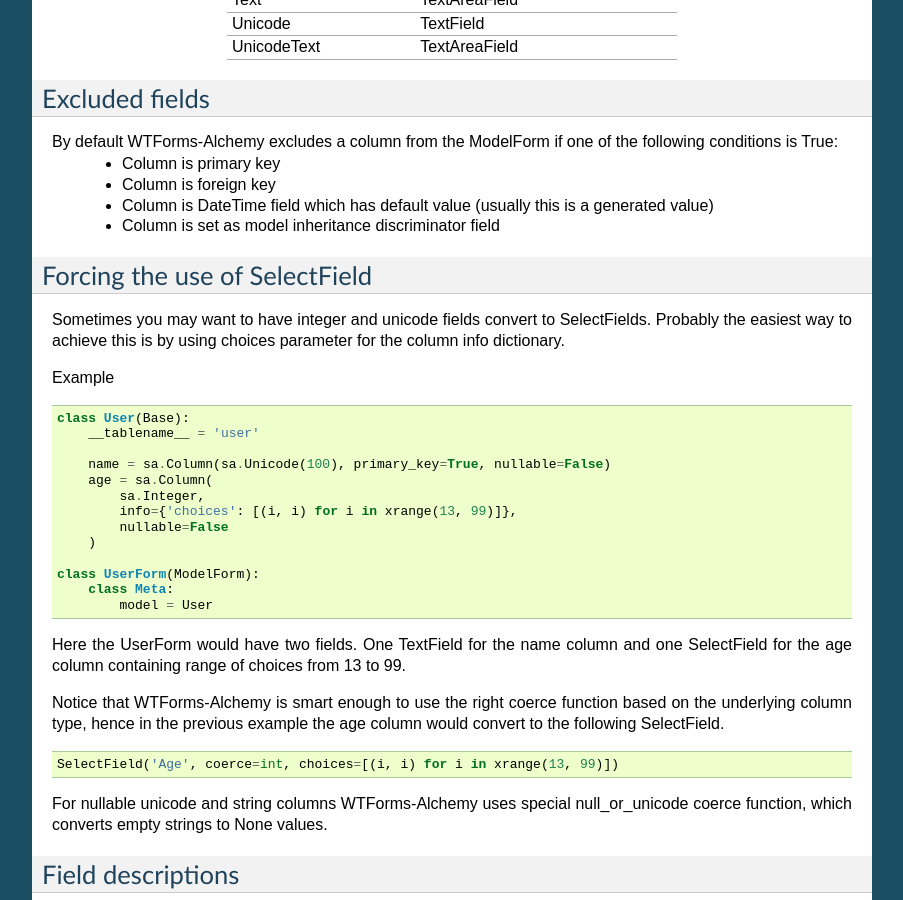
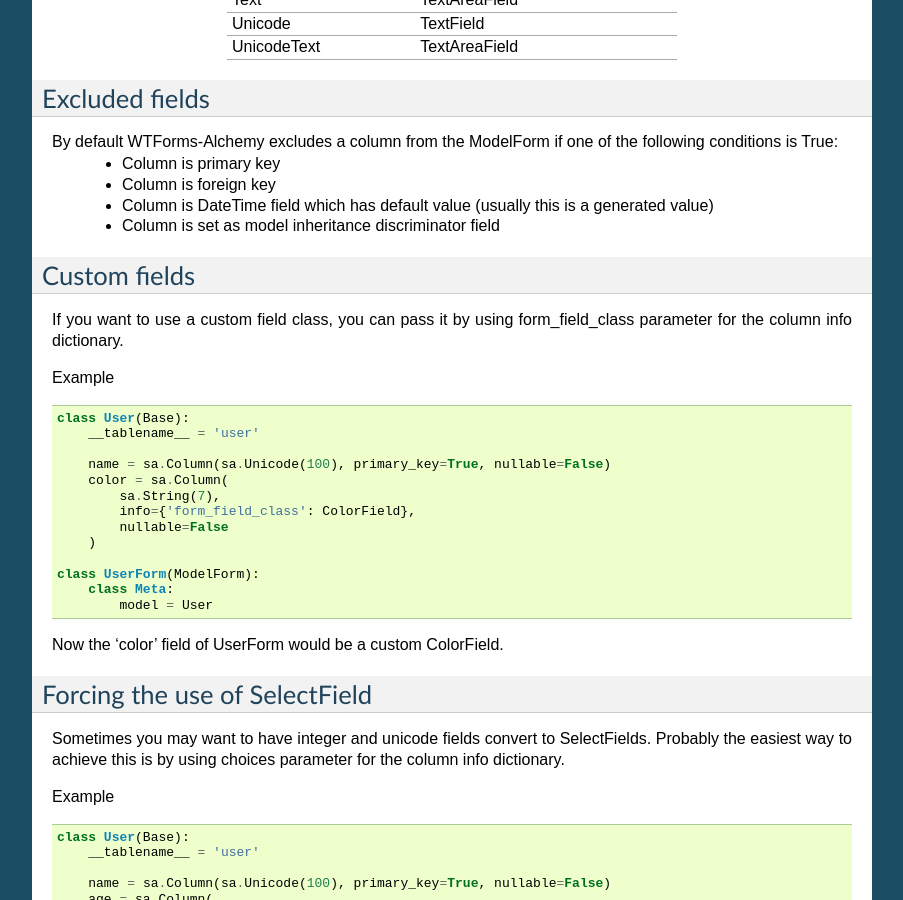
Before and after one commit to kvesteri/wtforms-alchemy, a Sphinx documentation site: the page built from docs/index.rst, in a window 1280 px wide and 900 px high, scrolled down 3082 px. Shown: the whole window, without its empty margins (198-1101 px from the left). Built offline with Sphinx 7.4.7, drawn with Linux system fonts in a browser that asks for light colours; some of the changed text lies outside the part shown.

Commit message:
Updated changelog and docs

```diff
--- a/CHANGES.rst
+++ b/CHANGES.rst
@@ -2,6 +2,12 @@ Changelog
 ---------
 
 Here you can see the full list of changes between each WTForms-Alchemy release.
+
+0.3.2 (2012-03-14)
+^^^^^^^^^^^^^^^^^^
+
+- Added custom field class attribute
+
 
 0.3.1 (2012-03-01)
 ^^^^^^^^^^^^^^^^^^
--- a/docs/index.rst
+++ b/docs/index.rst
@@ -186,6 +186,30 @@ By default WTForms-Alchemy excludes a column from the ModelForm if one of the fo
     * Column is foreign key
     * Column is DateTime field which has default value (usually this is a generated value)
     * Column is set as model inheritance discriminator field
+
+Custom fields
+-------------
+If you want to use a custom field class, you can pass it by using
+form_field_class parameter for the column info dictionary.
+
+Example ::
+
+
+    class User(Base):
+        __tablename__ = 'user'
+
+        name = sa.Column(sa.Unicode(100), primary_key=True, nullable=False)
+        color = sa.Column(
+            sa.String(7),
+            info={'form_field_class': ColorField},
+            nullable=False
+        )
+
+    class UserForm(ModelForm):
+        class Meta:
+            model = User
+
+Now the 'color' field of UserForm would be a custom ColorField.
 
 Forcing the use of SelectField
 ------------------------------
```
